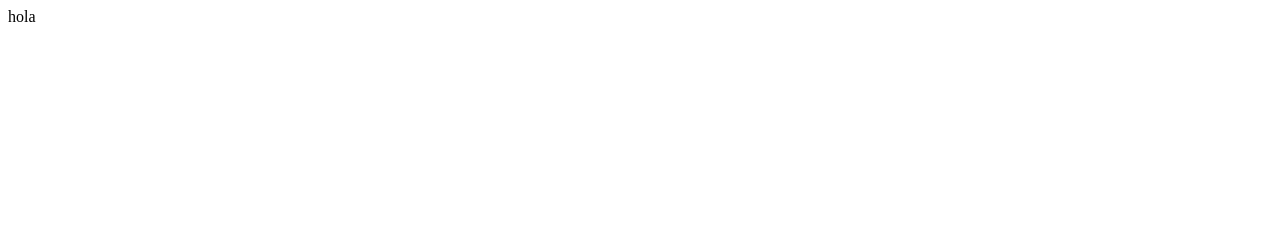
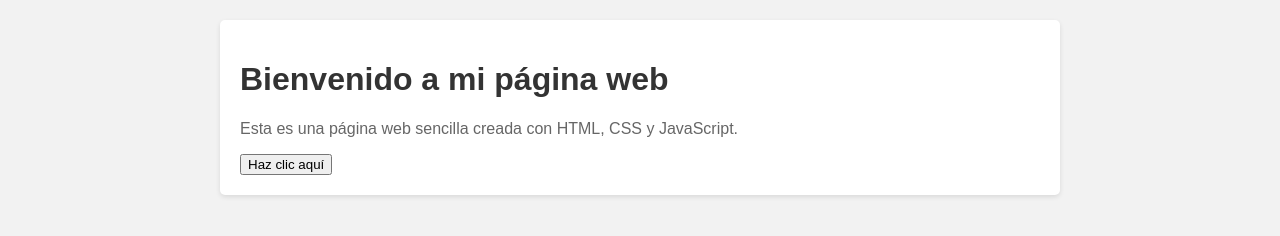
Before and after one commit to DaveShop/DaveShop.github.io, a plain HTML site: page home.html in a window 1280 px wide. Drawn offline with Linux system fonts and the light colour scheme.

Commit message:
Update home.html

```diff
--- a/home.html
+++ b/home.html
@@ -1 +1,44 @@
-hola
+<!DOCTYPE html>
+<html>
+<head>
+  <title>Mi página web sencilla</title>
+  <style>
+    body {
+      font-family: Arial, sans-serif;
+      margin: 0;
+      padding: 20px;
+      background-color: #f2f2f2;
+    }
+
+    h1 {
+      color: #333333;
+    }
+
+    p {
+      color: #666666;
+    }
+
+    .container {
+      max-width: 800px;
+      margin: 0 auto;
+      background-color: #ffffff;
+      padding: 20px;
+      border-radius: 5px;
+      box-shadow: 0 2px 5px rgba(0, 0, 0, 0.1);
+    }
+  </style>
+</head>
+<body>
+  <div class="container">
+    <h1>Bienvenido a mi página web</h1>
+    <p>Esta es una página web sencilla creada con HTML, CSS y JavaScript.</p>
+    <button onclick="saludar()">Haz clic aquí</button>
+
+    <script>
+      function saludar() {
+        alert("¡Hola! ¡Bienvenido!");
+      }
+    </script>
+  </div>
+</body>
+</html>
```
